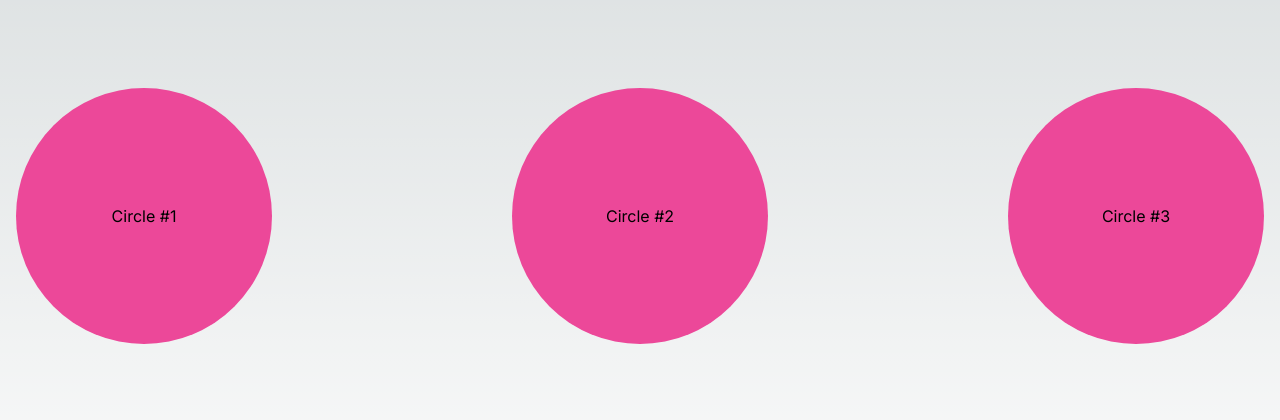
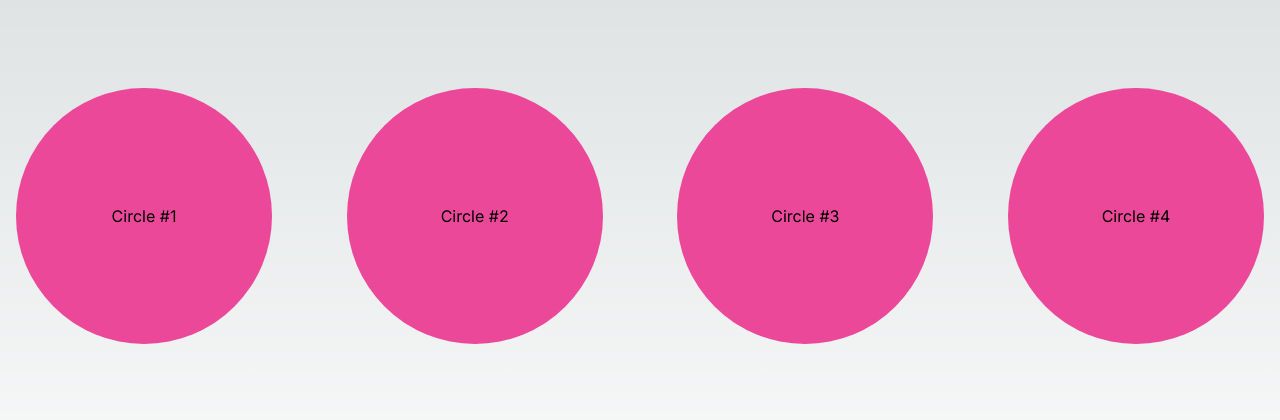
Before and after one commit to etizel/framework-react, a Next.js app: page / in a window 1280 px wide. Shown: the part 184-604 px from the top of the page. Built offline with nearby package versions, Linux system fonts and the light colour scheme.

Commit message:
page.tsx

```diff
--- a/src/app/page.tsx
+++ b/src/app/page.tsx
@@ -6,6 +6,7 @@ export default function Home() {
       <Circle texto="Circle #1" />
       <Circle texto="Circle #2" />
       <Circle texto="Circle #3" />
+      <Circle texto="Circle #4" />
     </div>
   );
 }
--- a/src/components/basics/Circle.tsx
+++ b/src/components/basics/Circle.tsx
@@ -1,5 +1,7 @@
-import Home from '@/app/page';
-export default function Circle(props: any) {
+interface CircleProps {
+  texto: string;
+}
+export default function Circle(props: CircleProps) {
   return (
     <div
       className={`
--- a/src/components/events/Event.tsx
+++ /dev/null
@@ -1,5 +0,0 @@
-export default function Event33() {
-  window.addEventListener('click', (e) => {
-    console.log(e.currentTarget);
-  });
-}
```
Also changed, not shown: src/app/event.tsx (added).
